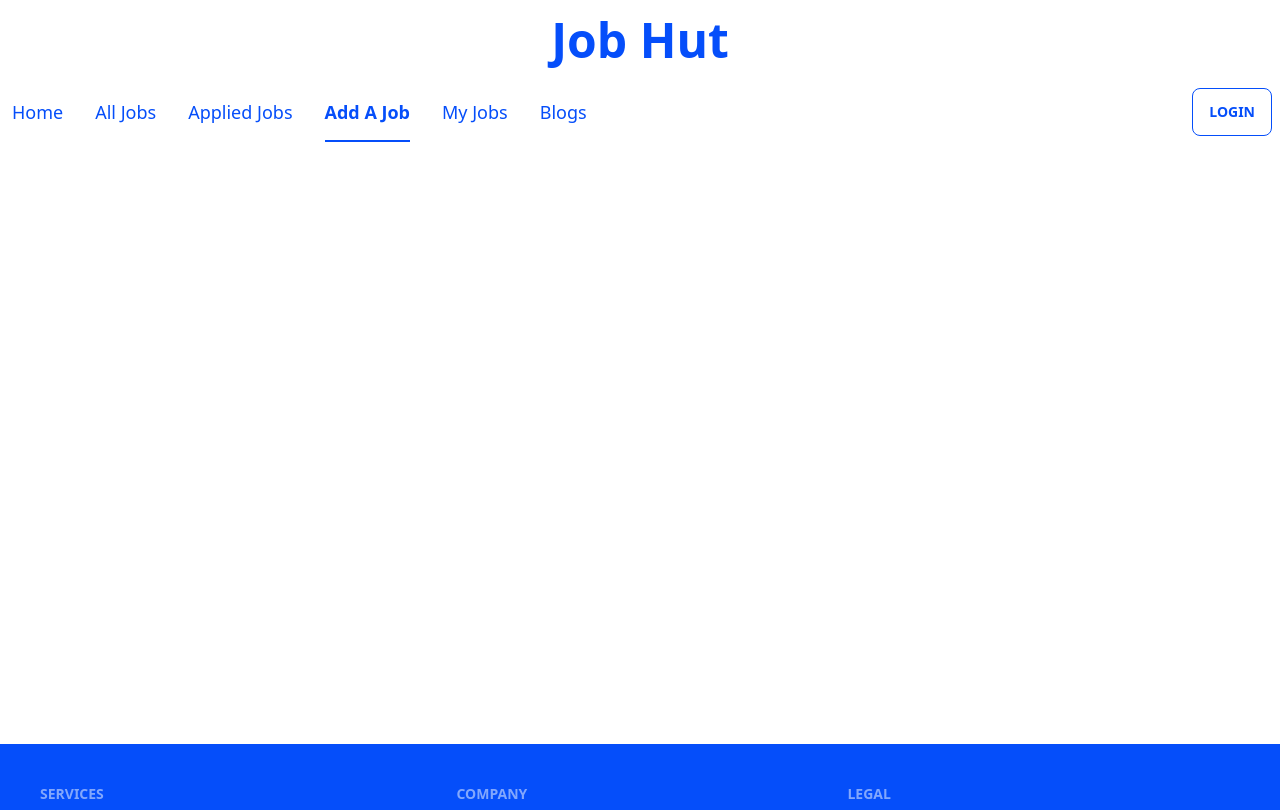
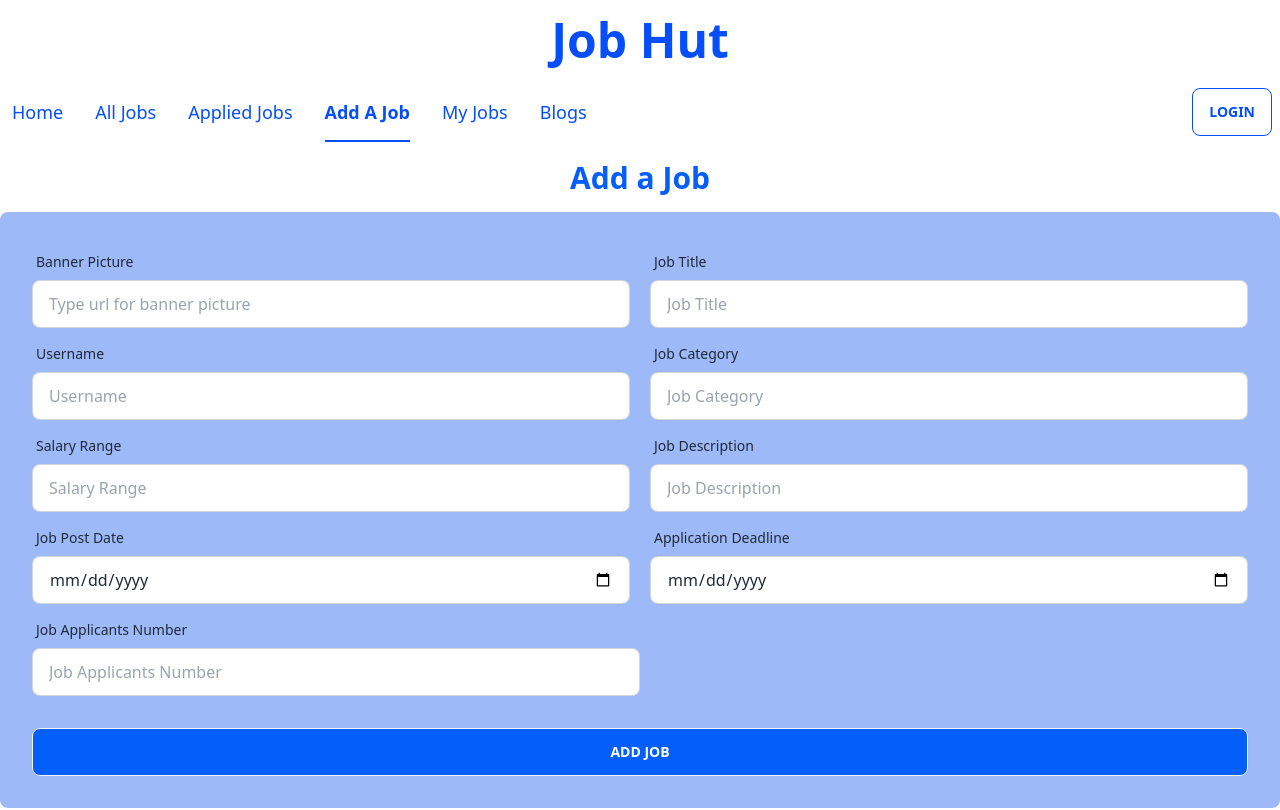
Before and after one commit to Rafiul23/job-hut-client, a React (Vite) app: page /addjob in a window 1280 px wide. Shown: the top 810 px of the page. Built offline with nearby package versions, Linux system fonts and the light colour scheme; no server answers.

Commit message:
added add job form in ui

```diff
--- a/package.json
+++ b/package.json
@@ -17,6 +17,7 @@
     "react-dom": "^18.2.0",
     "react-icons": "^4.11.0",
     "react-router-dom": "^6.18.0",
+    "react-tabs": "^6.0.2",
     "sort-by": "^1.2.0"
   },
   "devDependencies": {
--- a/src/Components/AddJobs.jsx
+++ b/src/Components/AddJobs.jsx
@@ -3,7 +3,82 @@
 const AddJobs = () => {
     return (
         <div>
+             <h2 className="text-3xl text-center my-4 font-bold text-[#045efa]">Add a Job</h2>
+            <form className="card-body bg-[#9eb9f8] mb-4 rounded-lg">
+                {/* banner and title */}
+               <div className="flex md:flex-row flex-col">
+               <div className="form-control w-full md:w-1/2 mr-5">
+                    <label className="label">
+                        <span className="label-text">Banner Picture</span>
+                    </label>
+                    <input type="text" placeholder="Type url for banner picture" className="input input-bordered" required />
+                </div>
+                <div className="form-control w-full md:w-1/2">
+                    <label className="label">
+                        <span className="label-text">Job Title</span>
+                    </label>
+                    <input type="text" placeholder="Job Title" className="input input-bordered" required />
+                </div>
+               </div>
+               {/* username and job category */}
+               <div className="flex md:flex-row flex-col">
+               <div className="form-control w-full md:w-1/2 mr-5">
+                    <label className="label">
+                        <span className="label-text">Username</span>
+                    </label>
+                    <input type="text" placeholder="Username" className="input input-bordered" required />
+                </div>
+                <div className="form-control w-full md:w-1/2">
+                    <label className="label">
+                        <span className="label-text">Job Category</span>
+                    </label>
+                    <input type="text" placeholder="Job Category" className="input input-bordered" required />
+                </div>
+               </div>
+               {/* salary range and job description */}
+               <div className="flex md:flex-row flex-col">
+               <div className="form-control w-full md:w-1/2 mr-5">
+                    <label className="label">
+                        <span className="label-text">Salary Range</span>
+                    </label>
+                    <input type='text' placeholder="Salary Range" className="input input-bordered" required />
+                </div>
+                <div className="form-control w-full md:w-1/2">
+                    <label className="label">
+                        <span className="label-text">Job Description</span>
+                    </label>
+                    <input type="text" placeholder="Job Description" className="input input-bordered" required />
+                </div>
+               </div>
+               {/* post date and deadline */}
+               <div className="flex md:flex-row flex-col">
+               <div className="form-control w-full md:w-1/2 mr-5">
+                    <label className="label">
+                        <span className="label-text">Job Post Date</span>
+                    </label>
+                    <input type="date" placeholder="Job Post Date" className="input input-bordered" required />
+                </div>
+                <div className="form-control w-full md:w-1/2">
+                    <label className="label">
+                        <span className="label-text">Application Deadline</span>
+                    </label>
+                    <input type="date" placeholder="Application Deadline" className="input input-bordered" required />
+                </div>
+               </div>
+               {/* Applicants number */}
+               <div className="flex md:flex-row flex-col">
+               <div className="form-control w-full md:w-1/2 mr-5">
+                    <label className="label">
+                        <span className="label-text">Job Applicants Number</span>
+                    </label>
+                    <input type="number" placeholder="Job Applicants Number" className="input input-bordered" required />
+                </div>
 
+               </div>
+                <div className="form-control mt-6">
+                    <button className="btn bg-[#045efa] text-white">Add Job</button>
+                </div>
+            </form>
         </div>
     );
 };
--- a/src/Components/Home.jsx
+++ b/src/Components/Home.jsx
@@ -1,10 +1,12 @@
 import Banner from "./Banner";
+import JobByCategory from "./JobByCategory";
 
 
 const Home = () => {
     return (
         <div>
             <Banner></Banner>
+            <JobByCategory></JobByCategory>
         </div>
     );
 };
--- /dev/null
+++ b/src/Components/JobByCategory.jsx
@@ -0,0 +1,22 @@
+import { Tab, Tabs, TabList, TabPanel } from 'react-tabs';
+import 'react-tabs/style/react-tabs.css';
+
+const JobByCategory = () => {
+    return (
+        <div className="py-10">
+            <h2 className="text-3xl text-center font-bold text-[#045efa]">Job By Category</h2>
+
+            <Tabs>
+                <TabList>
+                  <Tab>On Site Jobs</Tab>
+                  <Tab>Remote Jobs</Tab>
+                  <Tab>Hybrid</Tab>
+                  <Tab>Part Time</Tab>
+                </TabList>
+            </Tabs>
+
+        </div>
+    );
+};
+
+export default JobByCategory;
```
Also changed, not shown: 1 other file (tests, documents, lock files or other folders).
